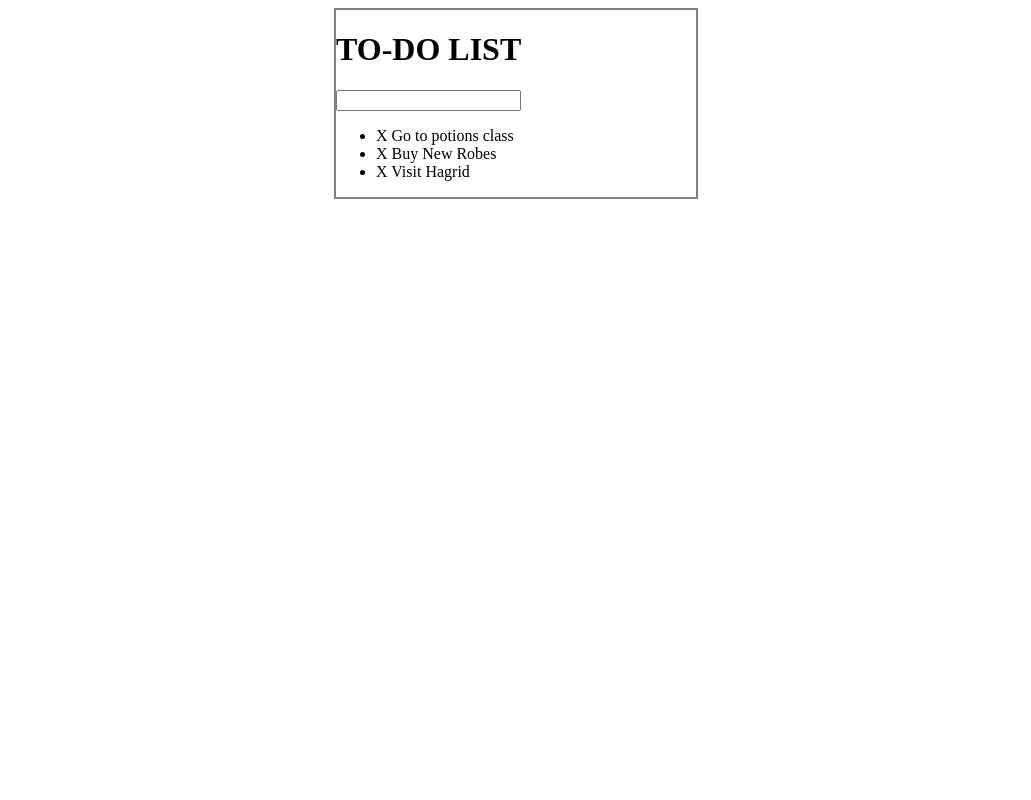
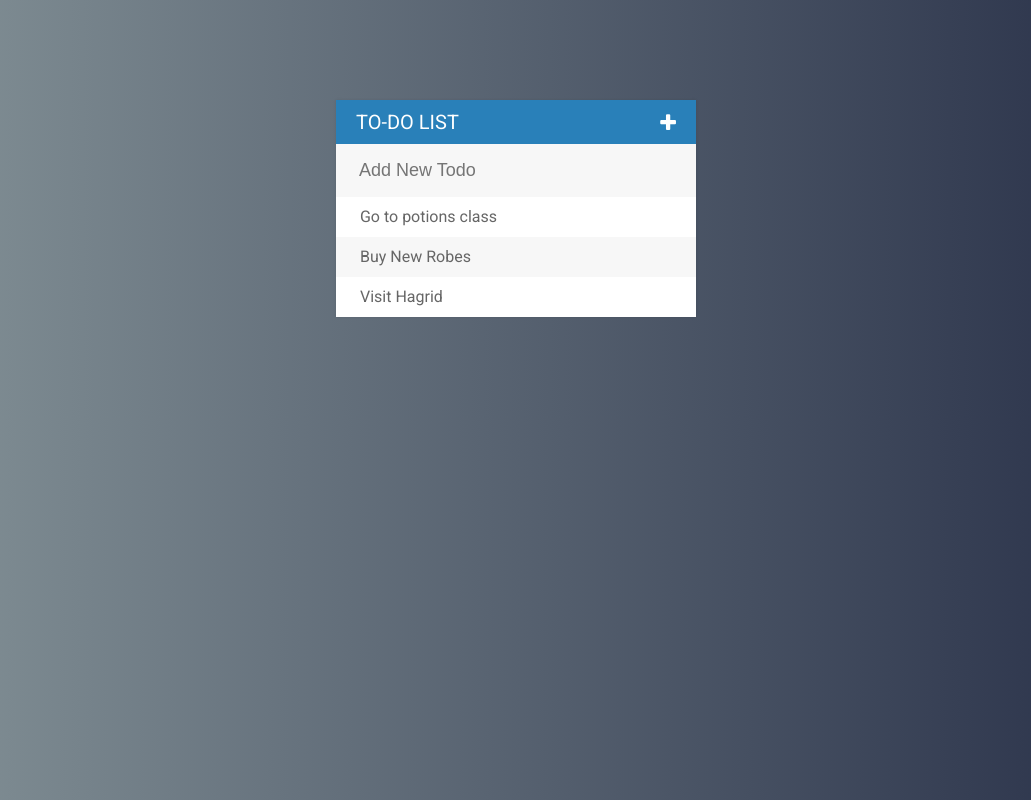
Before and after one commit to MartynasDru/To-Do-list, a plain HTML site: page index.html in a window 1280 px wide. Shown: the whole page, without its empty margins (124-1155 px from the left). Drawn offline with Linux system fonts and the light colour scheme.

Commit message:
Added CSS and some more funcionality

```diff
--- a/assets/css/styles.css
+++ b/assets/css/styles.css
@@ -1,9 +1,75 @@
+body {
+  font-family: 'Roboto';
+  background: #283048;  /* fallback for old browsers */
+  background: -webkit-linear-gradient(to right, #859398, #283048);  /* Chrome 10-25, Safari 5.1-6 */
+  background: linear-gradient(to right, #859398, #283048); /* W3C, IE 10+/ Edge, Firefox 16+, Chrome 26+, Opera 12+, Safari 7+ */
+
+}
 #container {
-  border: 2px solid gray;
+  box-shadow: 0 0 3px rgba(0, 0, 0, 0.1);
   width: 360px;
-  margin: auto;
+  margin: 100px auto;
+  background-color: #f7f7f7;
 }
 .removeTodo {
   text-decoration: line-through;
   color: gray;
 }
+h1 {
+  margin: 0;
+  background-color: #2980b9;
+  color: white;
+  padding: 10px 20px;
+  text-transform: uppercase;
+  font-size: 20px;
+  font-weight: normal;
+}
+input {
+  width: 100%;
+  border: none;
+  font-size: 18px;
+  background-color: #f7f7f7;
+  padding: 13px 13px 13px 20px;
+  box-sizing: border-box;
+  color: #2980b9;
+  border: 3px solid rgba(0, 0, 0, 0);
+}
+
+input:focus {
+  background-color: white;
+  border: 3px solid #2980b9;
+  outline: none;
+}
+ul {
+  list-style: none;
+  margin: 0;
+  padding: 0;
+}
+li {
+  background-color: white;
+  height: 40px;
+  line-height: 40px;
+  color: #666;
+}
+li:nth-child(2n){
+  background-color: #f7f7f7;
+}
+.fa-plus {
+  float: right;
+  padding-top:3px;
+}
+span {
+  background: #e74c3c;
+  height: 40px;
+  margin-right: 20px;
+  text-align: center;
+  color: white;
+  width: 0px;
+  display: inline-block;
+  transition: 0.2s linear;
+  opacity: 0;
+}
+li:hover span {
+  width: 40px;
+  opacity: 1;
+}
--- a/assets/js/todos.js
+++ b/assets/js/todos.js
@@ -12,7 +12,12 @@ $("ul").on("click", "span", function(event){
 $("input[type='text']").on("keypress", function(event){
   if(event.which === 13) {
     var todoText = $(this).val();
-    $("ul").append("<li><span>X</span> "+ todoText +"</li>");
+    $("ul").append("<li><span><i class='fa fa-trash-o'></i></span> "+ todoText +"</li>");
     $(this).val("");
   }
 });
+
+$(".fa-plus").on("click", function(){
+  $("input[type='text']").fadeToggle(500, function(){
+  });
+});
--- a/index.html
+++ b/index.html
@@ -4,16 +4,19 @@
     <meta charset="utf-8">
     <title>Todo List</title>
     <link rel="stylesheet" href="assets/css/styles.css">
+    <link href="https://fonts.googleapis.com/css?family=Roboto:400,500,700" rel="stylesheet">
+    <link rel="stylesheet" href="https://cdnjs.cloudflare.com/ajax/libs/font-awesome/4.7.0/css/font-awesome.css">
     <script type="text/javascript" src="assets/js/lib/jquery-3.3.1.min.js"></script>
+
   </head>
   <body>
   <div id="container">
-  <h1>TO-DO LIST</h1>
-  <input type="text">
+  <h1>To-Do List <i class="fa fa-plus"></i></h1>
+  <input type="text" placeholder="Add New Todo">
   <ul>
-    <li><span>X</span> Go to potions class</li>
-    <li><span>X</span> Buy New Robes</li>
-    <li><span>X</span> Visit Hagrid</li>
+    <li><span><i class='fa fa-trash-o'></i></span> Go to potions class</li>
+    <li><span><i class='fa fa-trash-o'></i></span> Buy New Robes</li>
+    <li><span><i class='fa fa-trash-o'></i></span> Visit Hagrid</li>
   </ul>
   </div>
   <script type="text/javascript" src="assets/js/todos.js"></script>
```
